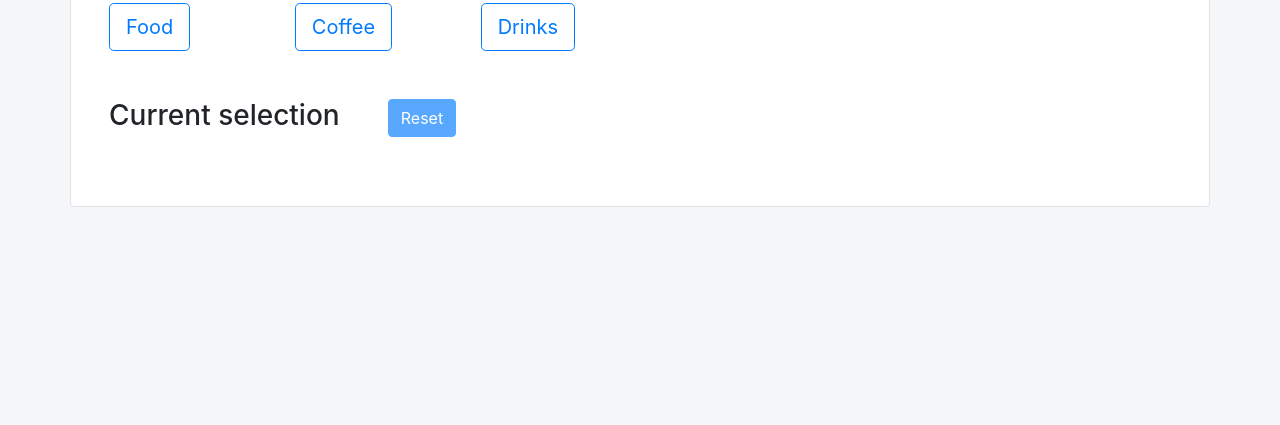
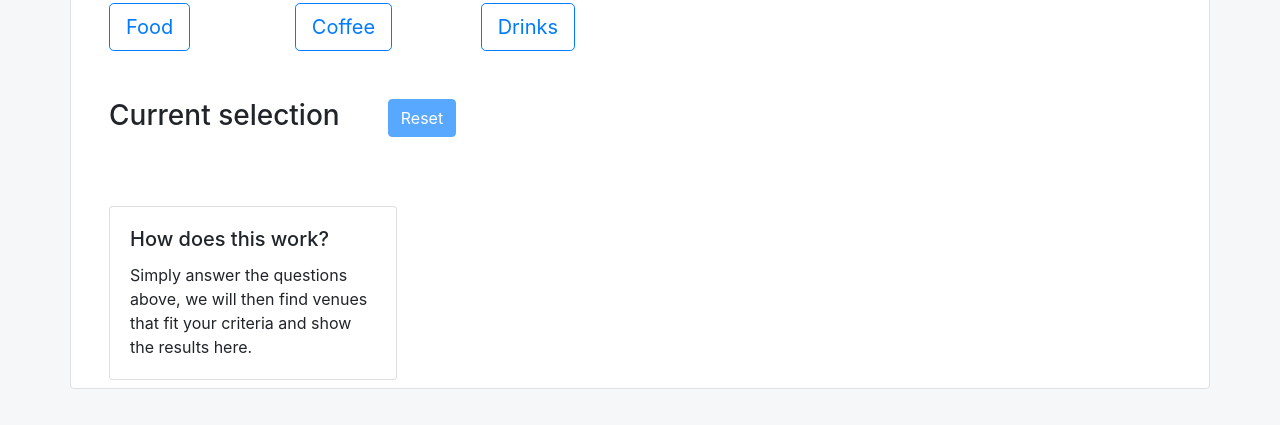
Before and after one commit to AdriaanVast/applicationCase, a plain HTML site: page index.html in a window 1280 px wide. Shown: the part 157-582 px from the top of the page. Drawn offline with Linux system fonts and the light colour scheme.

Commit message:
Added a small help section to the page.

```diff
--- a/index.html
+++ b/index.html
@@ -124,6 +124,15 @@
     </div>
 
     <div class="row mt-2 ml-2" id="foursquare-results-row">
+        <div class="col-3 mb-2">
+            <div class="card" style="width: 18rem;">
+                <div class="card-body">
+                    <h5 class="card-title">How does this work?</h5>
+                    <p class="card-text">Simply answer the questions above, we will then
+                        find venues that fit your criteria and show the results here.</p>
+                </div>
+            </div>
+        </div>
     </div>
 
 </div>
```
